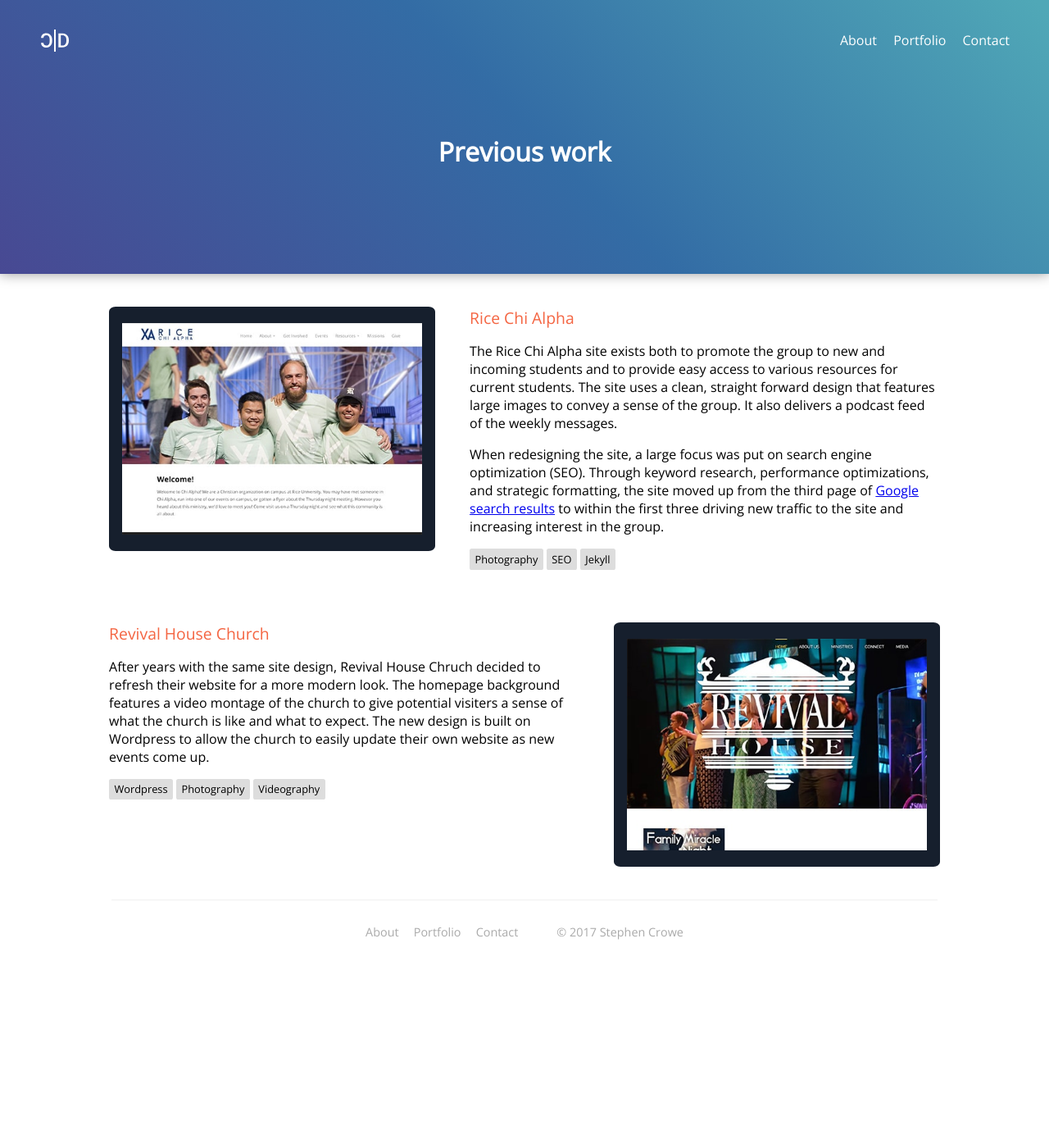
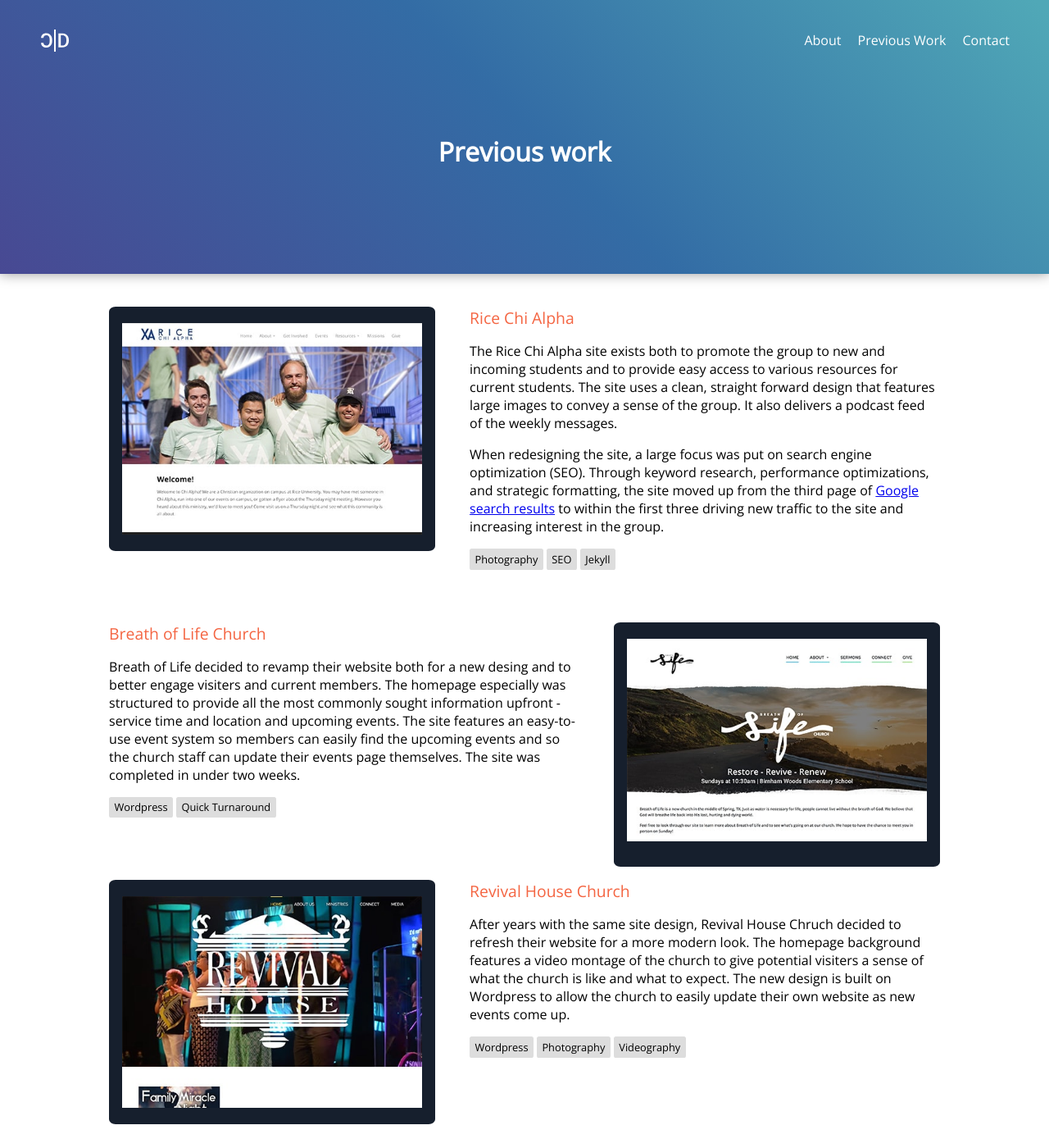
Before and after one commit to crowecawcaw/crowedesign, a Jekyll site: the page built from work.html, in a window 1280 px wide and 1400 px high. Shown: the whole window at 82% size. Built offline with Jekyll 4.4.1, drawn with Linux system fonts in a browser that asks for light colours.

Commit message:
added bol

```diff
--- a/_layouts/main.html
+++ b/_layouts/main.html
@@ -18,7 +18,7 @@
       <span class="logo hidden-sm">{% include logo.svg %}</span>
       <span class="links">
         <a href="/">About</a>
-        <a href="/work">Portfolio</a>
+        <a href="/work">Previous Work</a>
         <a href="/contact">Contact</a>
       </span>
     </nav>
@@ -30,7 +30,7 @@
   <footer>
     <span class="links">
       <a href="/">About</a>
-      <a href="/work">Portfolio</a>
+      <a href="/work">Previous Work</a>
       <a href="/contact">Contact</a>
     </span>
     <span class="copyright">&copy; 2017 Stephen Crowe</span>
--- a/work.html
+++ b/work.html
@@ -25,6 +25,30 @@
 <div class="row">
   <div class="col-7">
     <div class="portfolio-section-title">
+      <a href="http://breathoflifechurch.org" target="_blank">Breath of Life Church</a>
+    </div>
+    <div class="portfolio-description">
+      <p>Breath of Life decided to revamp their website both for a new desing and to better engage visiters and current members. The homepage especially was structured to provide all the most commonly sought information upfront - service time and location and upcoming events. The site features an easy-to-use event system so members can easily find the upcoming events and so the church staff can update their events page themselves. The site was completed in under two weeks.</p>
+    </div>
+    <div class="portfolio-tags">
+      <span class="tag">Wordpress</span>
+      <span class="tag">Quick Turnaround</span>
+    </div>
+  </div>
+  <div class="col-5 first-block">
+    <a href="http://breathoflifechurch.org" target="_blank">
+      <div class="device-frame"><div class="device-frame-clip"><img src="/images/bol.jpg" /></div></div>
+    </a>
+  </div>
+</div>
+<div class="row">
+  <div class="col-5">
+    <a href="http://revivalhousechurch.org" target="_blank">
+      <div class="device-frame"><div class="device-frame-clip"><img src="/images/rhc.jpg" /></div></div>
+    </a>
+  </div>
+  <div class="col-7">
+    <div class="portfolio-section-title">
       <a href="http://revivalhousechurch.org" target="_blank">Revival House Church</a>
     </div>
     <div class="portfolio-description">
@@ -36,9 +60,4 @@
       <span class="tag">Videography</span>
     </div>
   </div>
-  <div class="col-5 first-block">
-    <a href="http://revivalhousechurch.org" target="_blank">
-      <div class="device-frame"><div class="device-frame-clip"><img src="/images/rhc.jpg" /></div></div>
-    </a>
-  </div>
 </div>
```
Also changed, not shown: singlepage.html (deleted, +0 -34 lines), images/bol.jpg (added), images/originals/bol.png (added).
